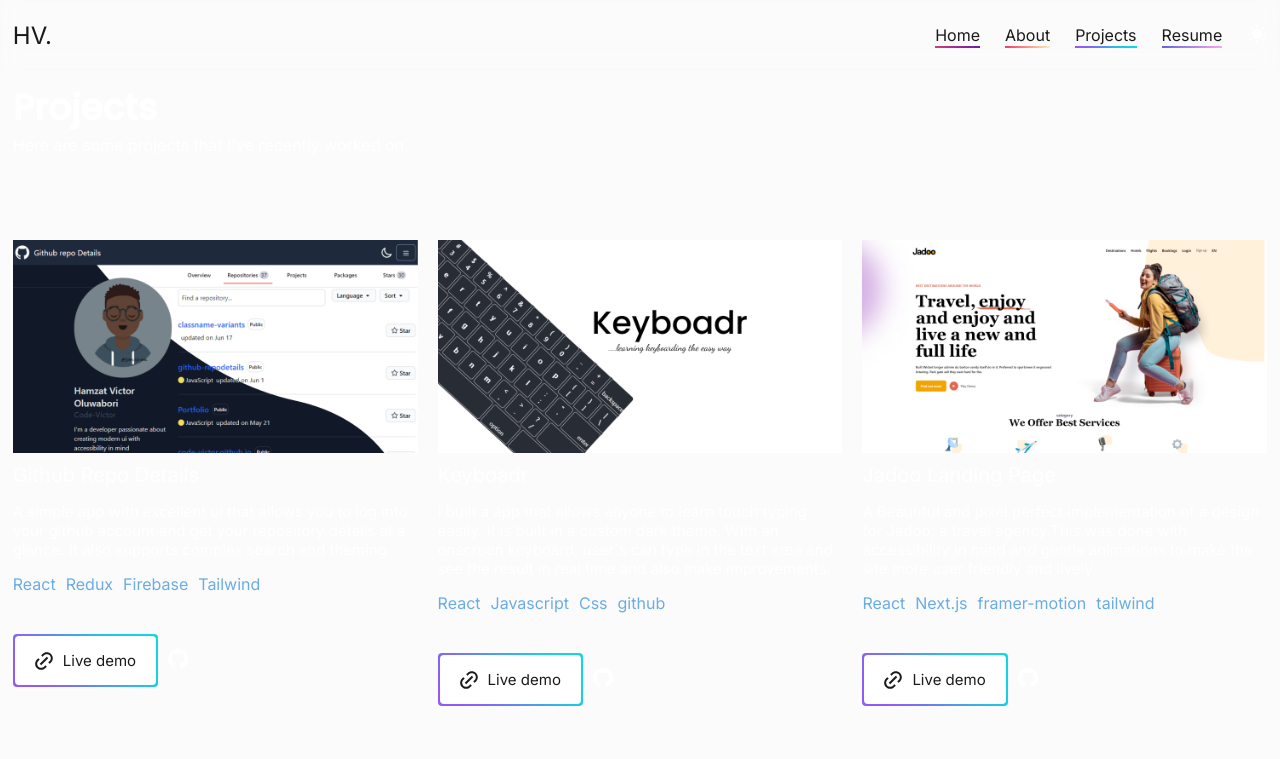
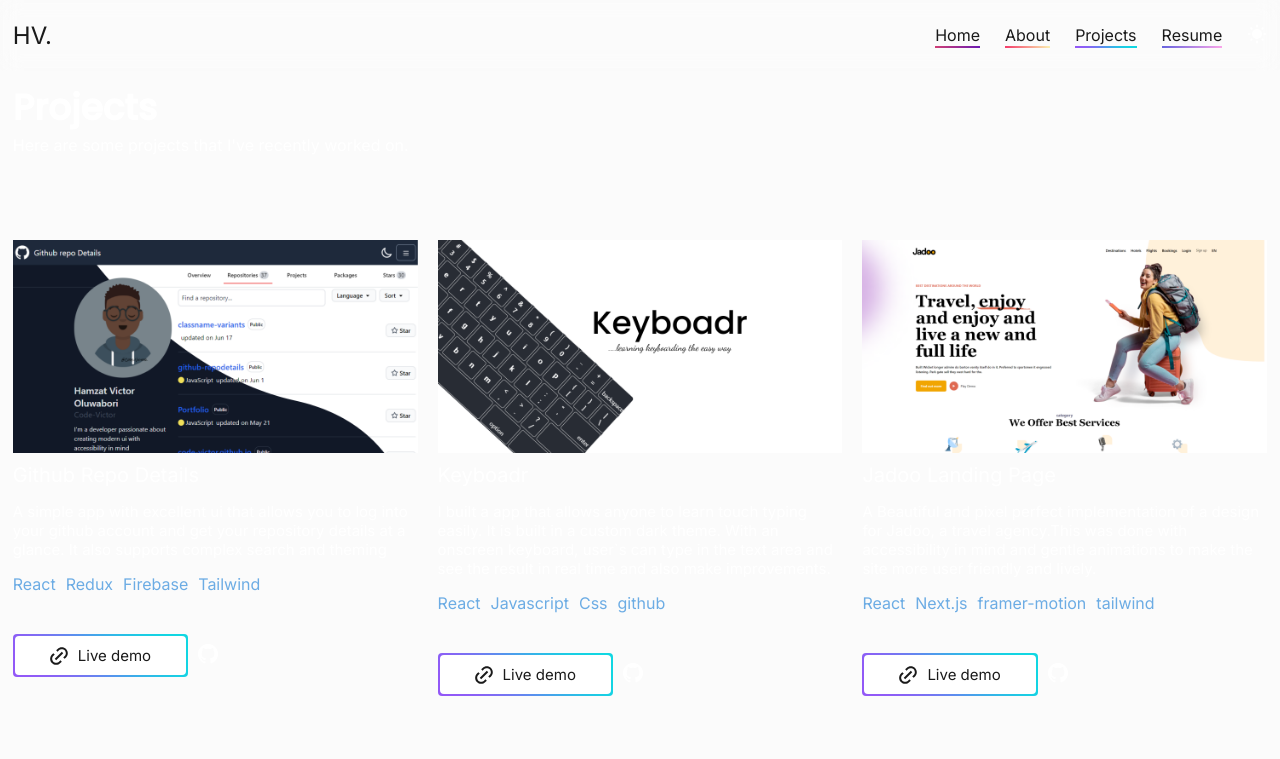
Before and after one commit to Code-Victor/Portfolio, a Next.js app: page /projects in a window 1280 px wide. Shown: the top 759 px of the page. Built offline with nearby package versions, Linux system fonts and the light colour scheme.

Commit message:
increased variant size

```diff
--- a/components/base/GradientBtn.tsx
+++ b/components/base/GradientBtn.tsx
@@ -15,25 +15,20 @@ const Btn = styled("div", {
   bc: "$backgroundPrimary",
   variants: {
     size: {
+
       sm: {
-        py: "$1",
-        px: "$2",
-        fontSize: "$1",
-        fontWeight: "light",
-      },
-      md: {
         py: "$2",
         px: "$3",
         fontSize: "$2",
         fontWeight: "light",
       },
-      lg: {
+      md: {
         py: "$3",
         px: "$4",
         fontSize: "$3",
         fontWeight: "light",
     },
-    xl: {
+    lg: {
         py: "$2",
         px: "$6",
         fontSize: "$3",
```
